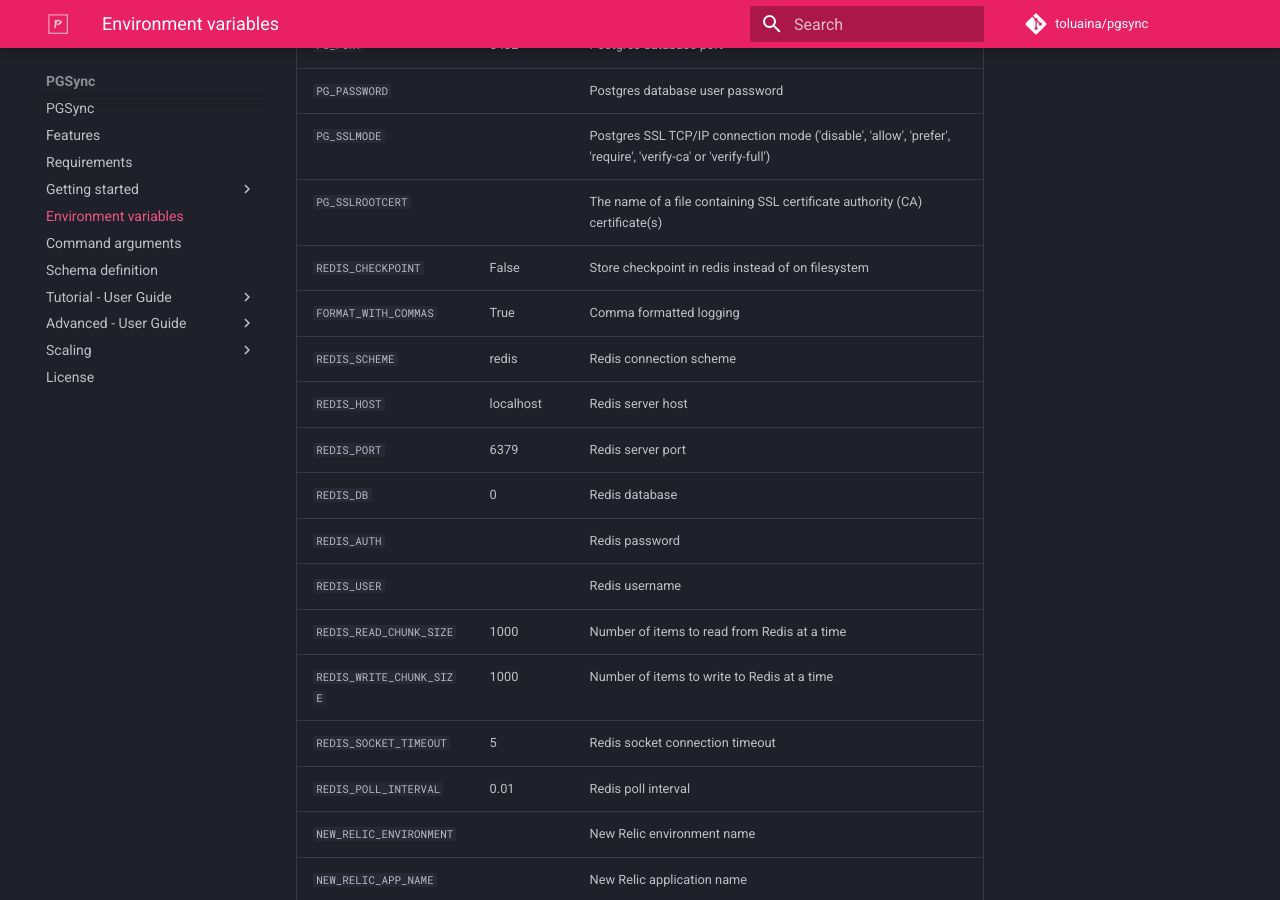
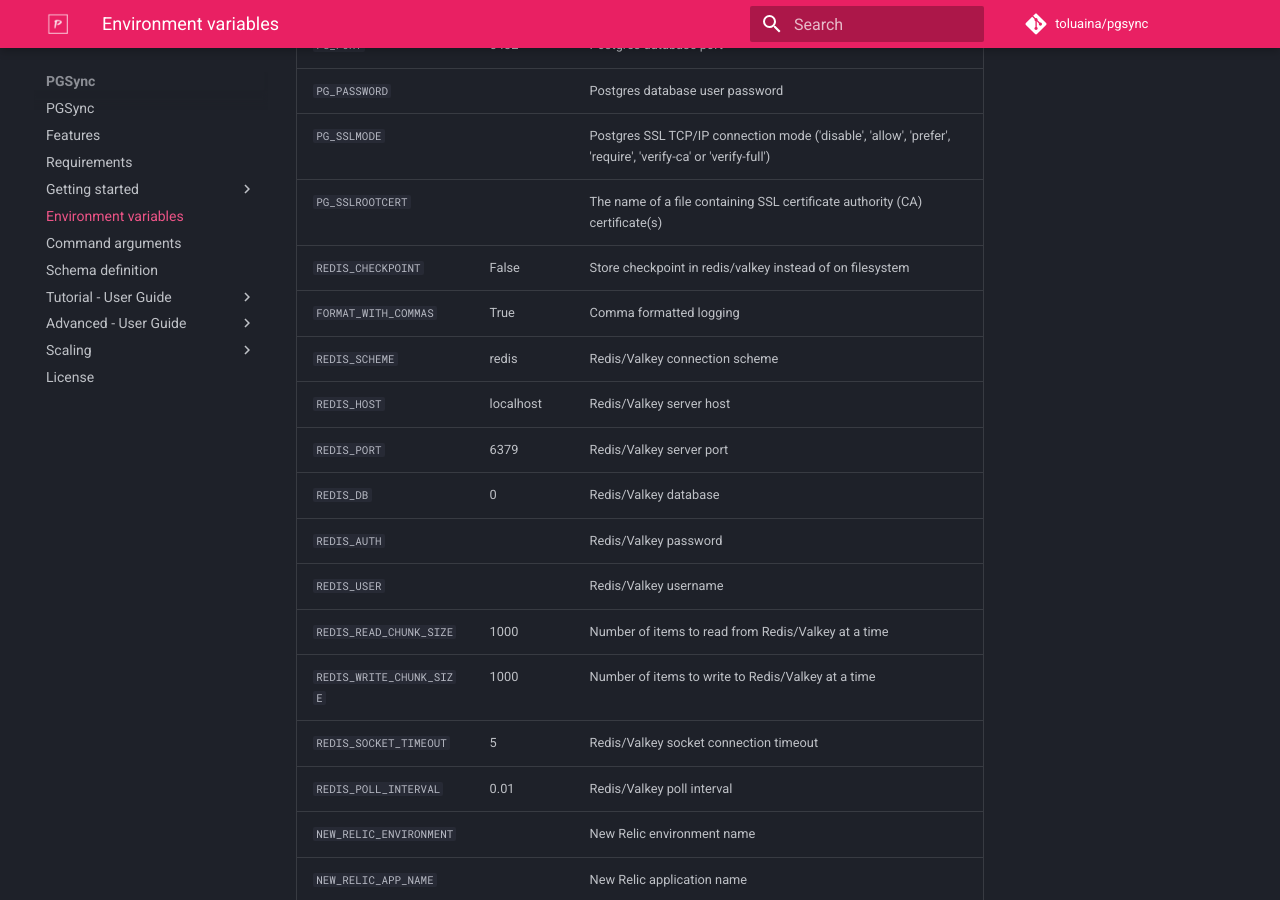
Before and after one commit to toluaina/toluaina.github.io, an MkDocs documentation site: the page built from docs/env-vars/index.md, in a window 1280 px wide and 900 px high, scrolled down 3125 px. Built offline with MkDocs 1.6.1 and Material for MkDocs 9.7.7, drawn with Linux system fonts in a browser that asks for light colours; comment, search, counter and statistics services are not loaded.

Commit message:
Update docs to include support for Redis and Valkey

```diff
--- a/docs/env-vars/index.md
+++ b/docs/env-vars/index.md
@@ -130,18 +130,18 @@ PGSync provides the following environment variables:
 | `PG_PASSWORD`                |             | Postgres database user password |
 | `PG_SSLMODE`                 |             | Postgres SSL TCP/IP connection mode ('disable', 'allow', 'prefer', 'require', 'verify-ca' or 'verify-full') |
 | `PG_SSLROOTCERT`             |             | The name of a file containing SSL certificate authority (CA) certificate(s) |
-| `REDIS_CHECKPOINT`             |     False        | Store checkpoint in redis instead of on filesystem |
+| `REDIS_CHECKPOINT`             |     False        | Store checkpoint in redis/valkey instead of on filesystem |
 | `FORMAT_WITH_COMMAS`             |     True        | Comma formatted logging |
-| `REDIS_SCHEME`               | redis       | Redis connection scheme |
-| `REDIS_HOST`                 | localhost   | Redis server host |
-| `REDIS_PORT`                 | 6379        | Redis server port |
-| `REDIS_DB`                   | 0           | Redis database |
-| `REDIS_AUTH`                 |             | Redis password |
-| `REDIS_USER`                 |             | Redis username |
-| `REDIS_READ_CHUNK_SIZE`      | 1000        | Number of items to read from Redis at a time |
-| `REDIS_WRITE_CHUNK_SIZE`     | 1000        | Number of items to write to Redis at a time |
-| `REDIS_SOCKET_TIMEOUT`       | 5           | Redis socket connection timeout |
-| `REDIS_POLL_INTERVAL`        | 0.01        | Redis poll interval |
+| `REDIS_SCHEME`               | redis       | Redis/Valkey connection scheme |
+| `REDIS_HOST`                 | localhost   | Redis/Valkey server host |
+| `REDIS_PORT`                 | 6379        | Redis/Valkey server port |
+| `REDIS_DB`                   | 0           | Redis/Valkey database |
+| `REDIS_AUTH`                 |             | Redis/Valkey password |
+| `REDIS_USER`                 |             | Redis/Valkey username |
+| `REDIS_READ_CHUNK_SIZE`      | 1000        | Number of items to read from Redis/Valkey at a time |
+| `REDIS_WRITE_CHUNK_SIZE`     | 1000        | Number of items to write to Redis/Valkey at a time |
+| `REDIS_SOCKET_TIMEOUT`       | 5           | Redis/Valkey socket connection timeout |
+| `REDIS_POLL_INTERVAL`        | 0.01        | Redis/Valkey poll interval |
 | `NEW_RELIC_ENVIRONMENT`      |             | New Relic environment name |
 | `NEW_RELIC_APP_NAME`         |             | New Relic application name |
 | `NEW_RELIC_LOG_LEVEL`        |             | Sets the level of detail of messages sent to the log file |
```
Also changed, not shown: docs/getting-started/docker.md (+1 -1 lines), docs/requirements/index.md (+1 -1 lines).
